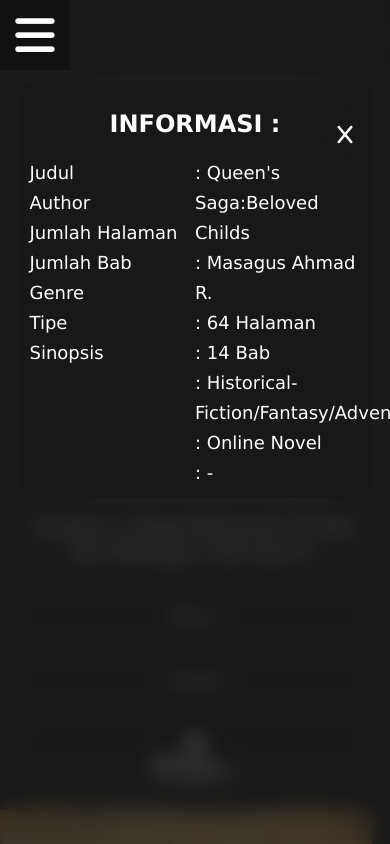
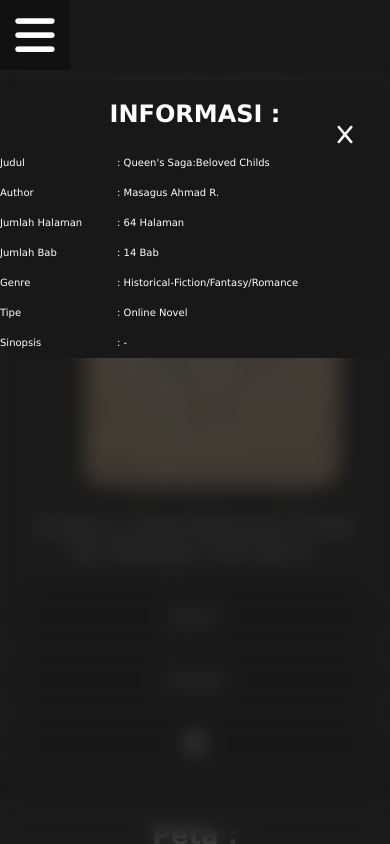
Before and after one commit to Ashonst2844/neverland-universe, a PHP site: page / in a window 390 px wide, after a click that opens the changed part. Run offline with PHP 8.4, Linux system fonts and the light colour scheme; some libraries are stand-ins or nearby versions.

Commit message:
Make Information Button And Informarion Description Responsive

```diff
--- a/index.html
+++ b/index.html
@@ -38,7 +38,7 @@
                 <button><a href="#"><i class="fa-solid fa-x"></i></a></button>
                 <div class="info-container">
                     <h2>Informasi :</h2>
-                    <div class="side">
+                    <div class="side box-1">
                         <span>Judul</span><br>
                         <span>Author</span><br>
                         <span>Jumlah Halaman</span><br>
@@ -47,12 +47,12 @@
                         <span>Tipe</span><br>
                         <span>Sinopsis</span>
                     </div>
-                    <div class="side">
+                    <div class="side box-2">
                         <span>: Queen's Saga:Beloved Childs</span><br>
                         <span>: Masagus Ahmad R.</span><br>
                         <span>: 64 Halaman</span><br>
                         <span>: 14 Bab</span><br>
-                        <span>: Historical-Fiction/Fantasy/Adventure/Romance</span><br>
+                        <span>: Historical-Fiction/Fantasy/Romance</span><br>
                         <span>: Online Novel</span><br>
                         <span>: -</span>
                     </div>
--- a/style.css
+++ b/style.css
@@ -397,7 +397,7 @@
     }
 }
 
-/* LAPTOP TABLET :
+/* TABLET RESOLUTION :
 -------------------------------*/
 
 @media (max-width: 768px) {
@@ -420,7 +420,16 @@
         font-size: 24px;
     }
     .displayer button {
-        margin-left: 10px;
+        margin-left: 5px;
+    }
+
+    /* Information Overlay
+    -------------------------------*/
+    #info-overlay .info-container .box-1 {
+        width: 30%;
+    }
+    #info-overlay .info-container .box-2 {
+        width: 70%;
     }
 
     /* Map Section
@@ -508,7 +517,7 @@
     .displayer {
         padding-top: 90px;
         padding-inline: 20px;
-        height: 700px;
+        height: 770px;
     }
     .displayer ul {
         height: 60px;
@@ -536,6 +545,17 @@
     .displayer button {
         margin: 20px 0 0 0;
         width: 100%;
+    }
+
+    /* Information Overlay
+    -------------------------------*/
+    #info-overlay .info-container {
+        margin: 0;
+        padding: 0;
+        width: 100%;
+    }
+    #info-overlay .info-container .side {
+        font-size: 10px;
     }
 
     /* Map Section
```
